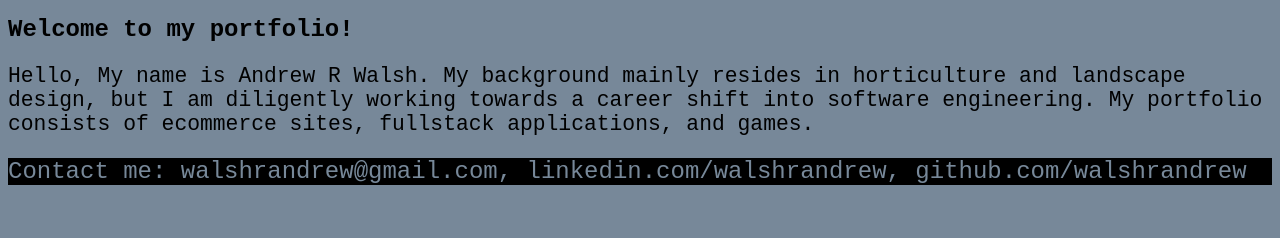
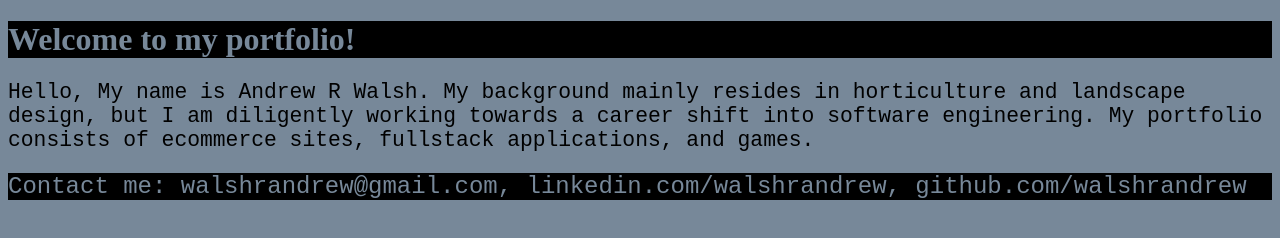
Before and after one commit to walshrandrew/portfolio, a plain HTML site: page index.html in a window 1280 px wide. Drawn offline with Linux system fonts and the light colour scheme.

Commit message:
updated css with starcraft font cuz awesome sauce

```diff
--- a/style.css
+++ b/style.css
@@ -6,10 +6,10 @@ body {
 }
 
 h1  {
-    background-color: lightslategray;
-    font-family: 'Courier New', Courier, monospace;
-    font-size: x-large;
-    color: black;
+    background-color: black;
+    font-family: 'Starcraft';
+    font-size:xx-large;
+    color: lightslategray;
 }
 
 footer {
```
